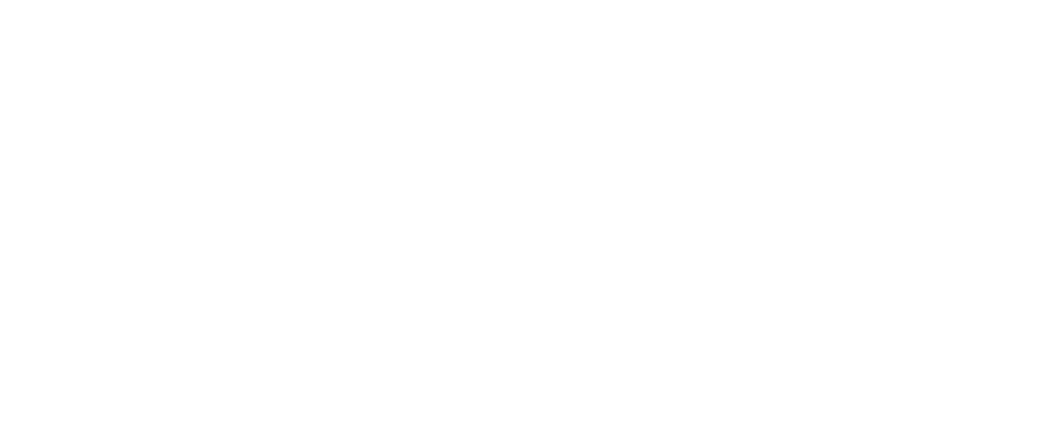
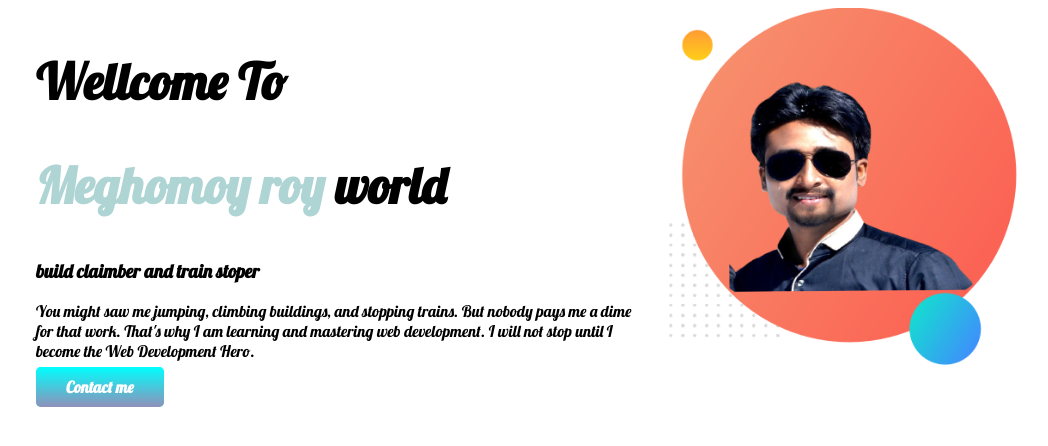
Before and after one commit to Meghomoy/megh-portfolio, a plain HTML site: page index.html in a window 1280 px wide. Shown: the whole page, without its empty margins (5-1053 px from the left). Drawn offline with Linux system fonts and the light colour scheme.

Commit message:
add style

```diff
--- a/index.html
+++ b/index.html
@@ -1,13 +1,34 @@
 <!DOCTYPE html>
 <html lang="en">
+
 <head>
     <meta charset="UTF-8">
     <meta http-equiv="X-UA-Compatible" content="IE=edge">
     <meta name="viewport" content="width=device-width, initial-scale=1.0">
     <title>meghomoy portfolio</title>
+    <link rel="preconnect" href="https://fonts.googleapis.com">
+    <link rel="preconnect" href="https://fonts.gstatic.com" crossorigin>
+    <link href="https://fonts.googleapis.com/css2?family=Lobster&display=swap" rel="stylesheet">
     <link rel="stylesheet" href="style.css">
 </head>
+
 <body>
+    <section>
+        <div class="half-width">
+            <h1>Wellcome To</h1>
+            <h1> <span class="color-name">Meghomoy roy</span> world</h1>
+            <h3>build claimber and train stoper</h3>
+            <p>You might saw me jumping, climbing buildings, and stopping trains. But nobody pays me a dime for that
+                work.
+                That's why I am learning and mastering web development. I will not stop until I become the Web
+                Development
+                Hero.</p>
+            <a class="target-button" target="-blank" href="facebook.com">Contact me</a>
+        </div>
+        <div class="half-width"><img src="showOff/my-bg.png" alt="Myself"></div>
+    </section>
+
 
 </body>
+
 </html>
--- a/style.css
+++ b/style.css
@@ -0,0 +1,29 @@
+body{
+    font-family: 'Lobster', cursive;
+
+}
+h1{
+    font-size: 50px;
+}
+.color-name{
+    color:rgb(175, 212, 212);
+}
+section{
+    display: flex;
+}
+.half-width{
+    width:50%;
+    padding-left:33px;
+}
+.half-width img{
+    width:60%;
+}
+.target-button{
+    background-image: linear-gradient(aqua,rgb(144, 144, 185));
+    text-decoration: none;
+    padding:10px 30px;
+    background-color: aqua;
+    border-radius:5px;
+    color:white;
+    font-weight: 700;
+}
```
Also changed, not shown: images/dream-bg.png (added), images/exp-bg.png (added), images/jhankar.png (added), images/jhankar2.png (added), images/my-bg.png (added), images/my-bg2.png (added), images/top-banner.png (added), showOff/megh.jpg (added), showOff/megh1.jpg (added), showOff/megh2.jpg (added), showOff/megh3.jpg (added), showOff/megh4.jpg (added), showOff/megh9.png (added), showOff/my-bg.png (added).
